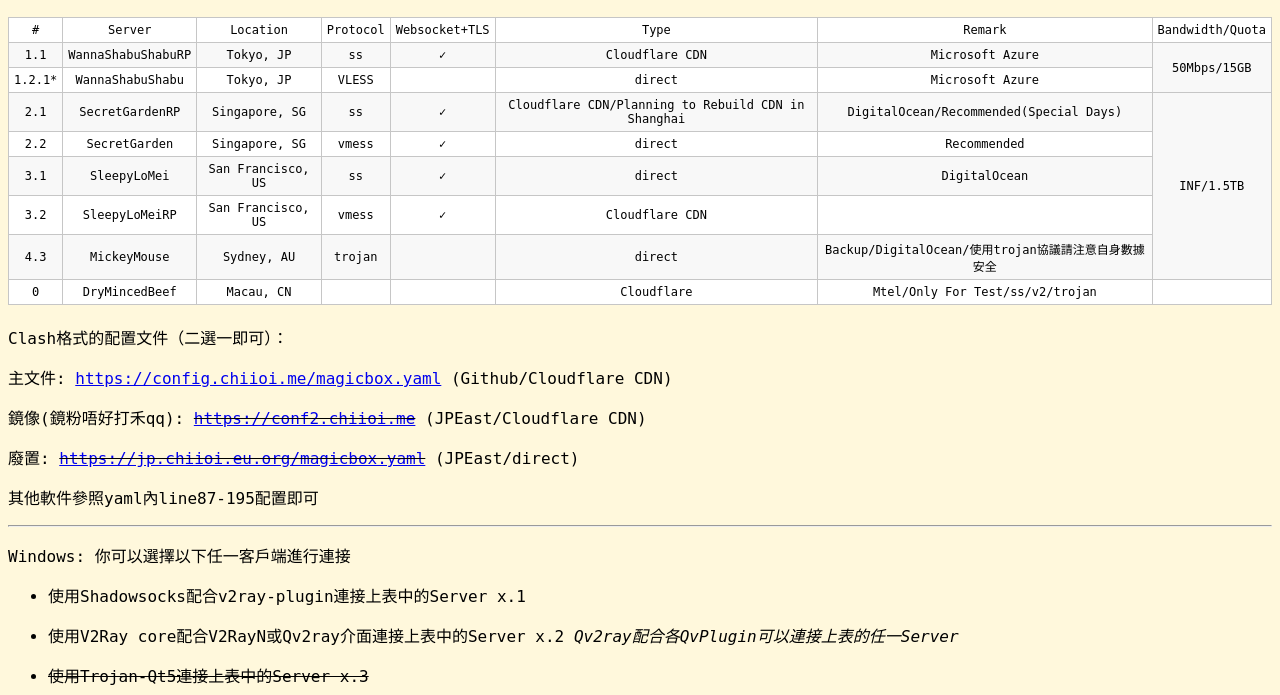
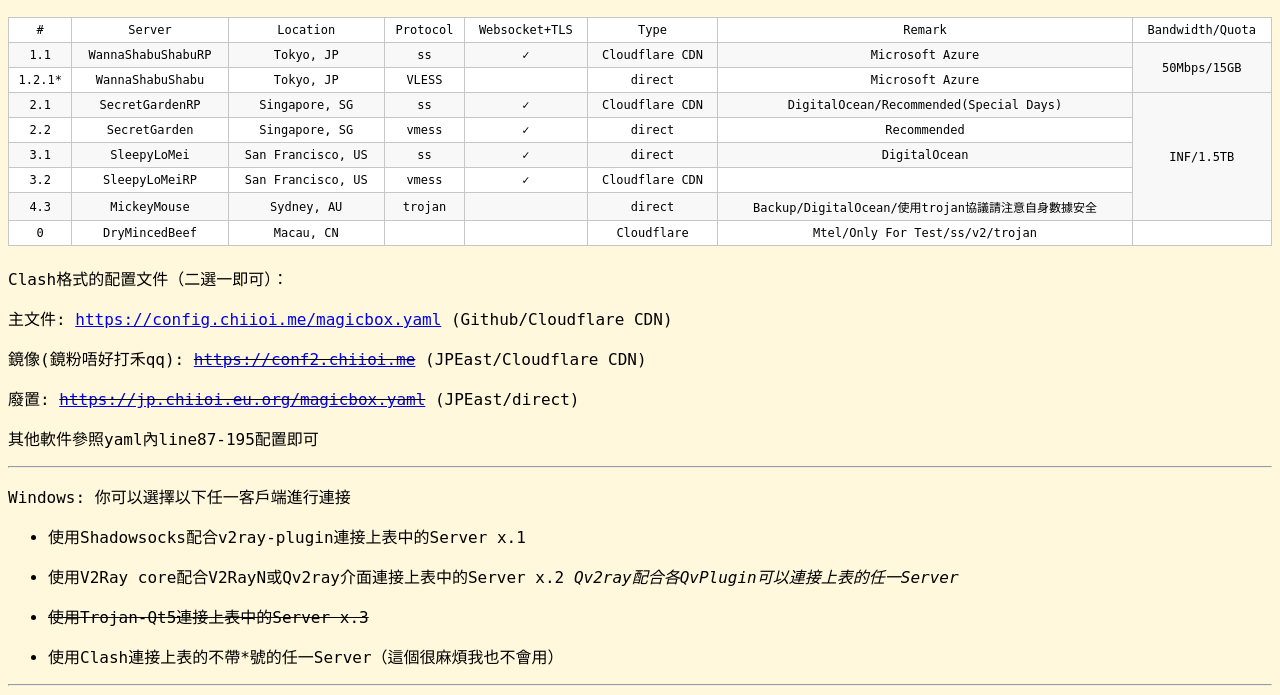
Before and after one commit to chiioi/DeepDarkPig.github.io, a plain HTML site: page index.html in a window 1280 px wide. Shown: the part 105-800 px from the top of the page. Drawn offline with Linux system fonts and the light colour scheme.

Commit message:
Update index.html

```diff
--- a/index.html
+++ b/index.html
@@ -49,7 +49,7 @@
             <td class="column2 style0 s">Singapore, SG</td>
             <td class="column3 style0 s">ss</td>
             <td class="column4 style0 s">✓</td>
-            <td class="column5 style0 s">Cloudflare CDN/Planning to Rebuild CDN in Shanghai</td>
+            <td class="column5 style0 s">Cloudflare CDN</td>
             <td class="column6 style0 s">DigitalOcean/Recommended(Special Days)</td>
             <td class="column7 style1 s style1" rowspan="5">INF/1.5TB</td>
           </tr>
```
